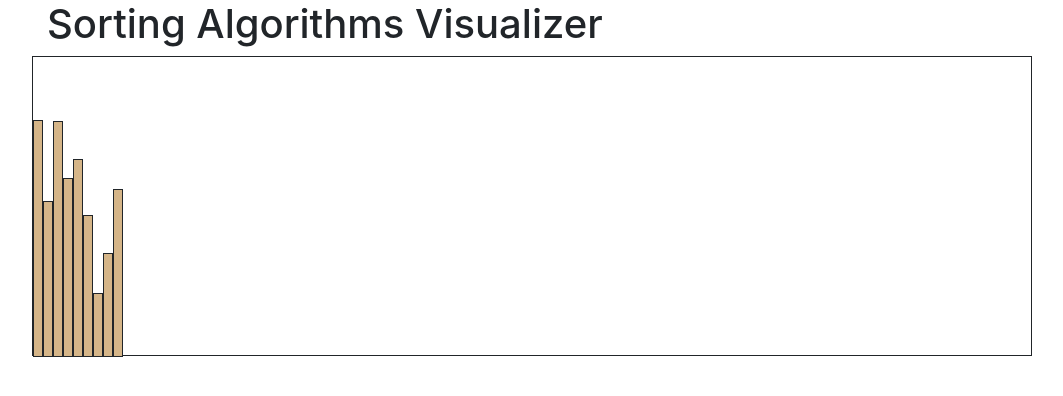
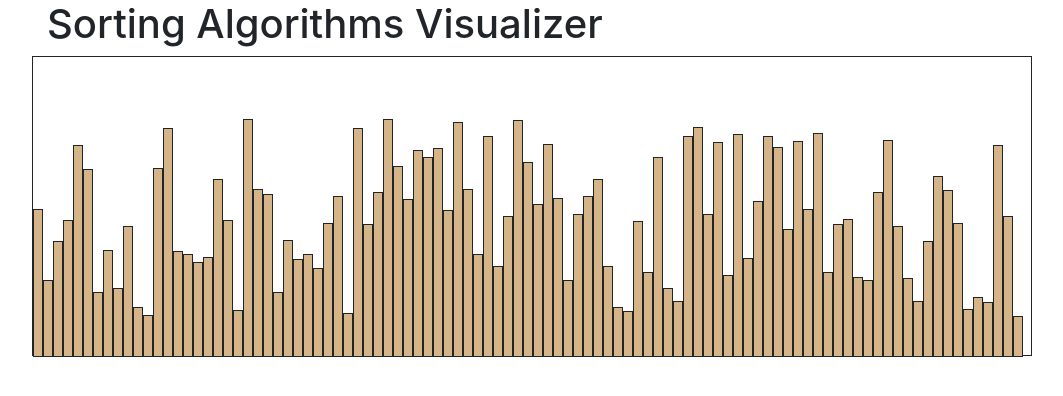
Before and after one commit to MohamedMahmoudHassan/Sorting-Algorithms-Visualizer, a React (Create React App) app: page / in a window 1280 px wide. Shown: the top 396 px of the page, without its empty margins (38-1101 px from the left). Built offline with nearby package versions, Linux system fonts and the light colour scheme.

Commit message:
Sort more elements - faster

```diff
--- a/src/components/array.jsx
+++ b/src/components/array.jsx
@@ -10,7 +10,7 @@ class Array extends Component {
   constructor(props) {
     super(props);
     this.state = {
-      elements: generateRandomElements(9),
+      elements: generateRandomElements(99),
       status: "unsorted"
     };
   }
@@ -34,7 +34,7 @@ class Array extends Component {
         prevState.status,
         prevState.sortSteps.currentStep
       );
-    }, 1000);
+    }, 1);
   }
 
   applyStepEffect = (elements, type) => {
```
